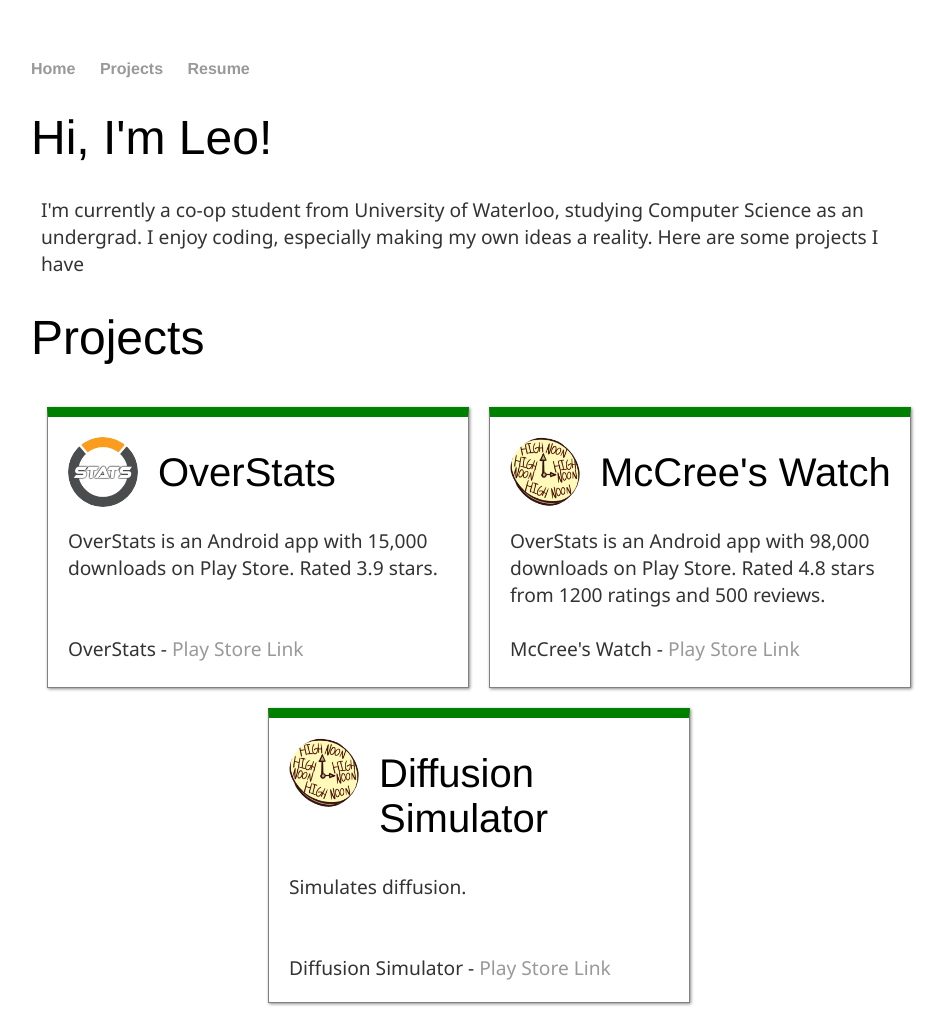
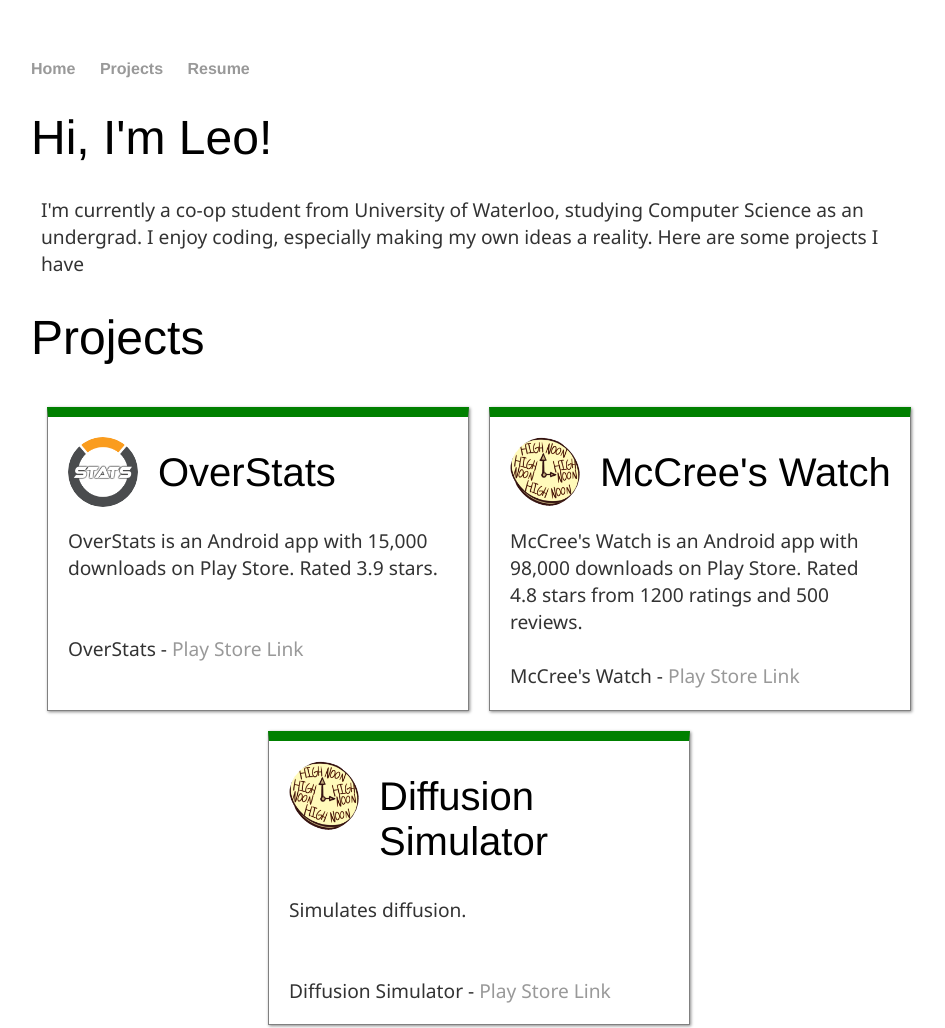
Before and after one commit to leotianlizhan/leotianlizhan.github.io, a plain HTML site: page index.html in a window 1280 px wide. Shown: the top 1028 px of the page, without its empty margins (161-1106 px from the left). Drawn offline with Linux system fonts and the light colour scheme.

Commit message:
fixed name

```diff
--- a/index.html
+++ b/index.html
@@ -39,7 +39,7 @@
 			<img src="res_projects/mccreeswatch/ic_launcher-web.png" alt="Logo" />
 		  	<h2>McCree's Watch</h2>
 		  	<p>
-				OverStats is an Android app with 98,000 downloads on Play Store. Rated 4.8 stars from 1200 ratings and 500 reviews.
+				McCree's Watch is an Android app with 98,000 downloads on Play Store. Rated 4.8 stars from 1200 ratings and 500 reviews.
 				<br><br>McCree's Watch - <a href="https://goo.gl/73w4yP">Play Store Link</a>
 			</p>
 		</div><!-- /.card_small -->
```
